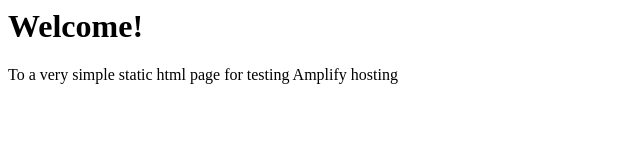
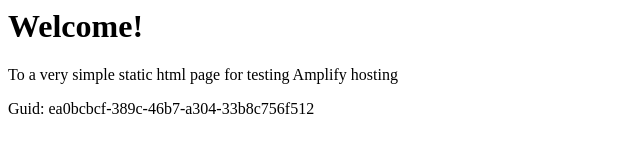
Before and after one commit to aws-aemilia-sfo/Github-PR-Commit-Integration-Test-DoNotTouch-Gith-P5X5MO5I-v1-preprod-us-west-1, a website: page src/index.html in a window 1280 px wide. Shown: the whole page, without its empty margins (0-640 px from the left). Drawn offline with Linux system fonts and the light colour scheme.

Commit message:
commit from integ tests

```diff
--- a/src/index.html
+++ b/src/index.html
@@ -1,3 +1,5 @@
+
+
 <html lang="en">
 
 <head>
@@ -10,6 +12,6 @@
 <body>
     <h1>Welcome!</h1>
     <p>To a very simple static html page for testing Amplify hosting</p>
-</body>
+    <p>Guid: ea0bcbcf-389c-46b7-a304-33b8c756f512</p></body>
 
 </html>
```
